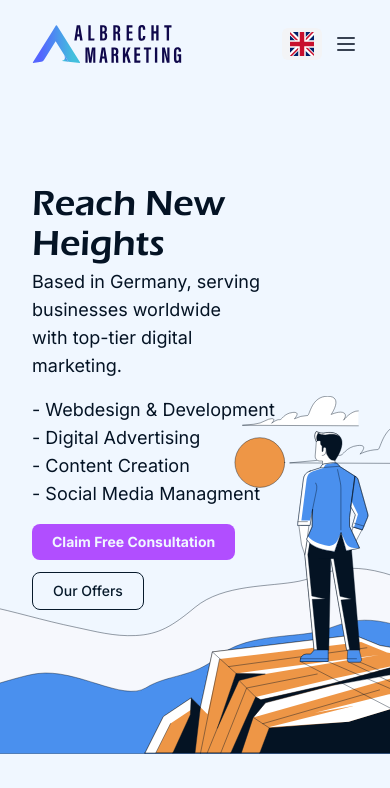
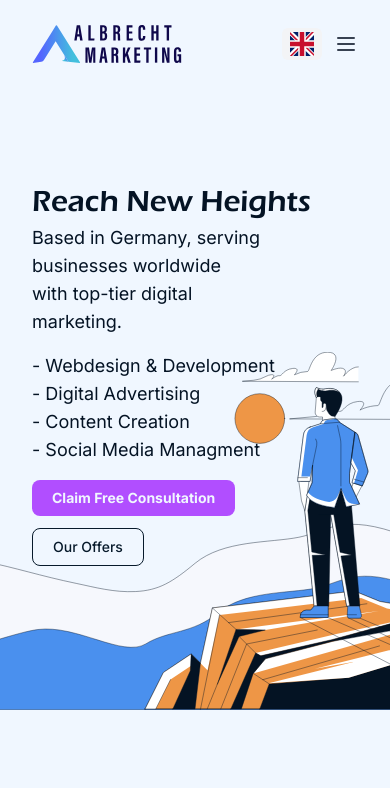
Before and after one commit to Ottttoooo/AlbrechtMarketing, a Next.js app: page /en in a window 390 px wide. Shown: the top 788 px of the page. Built offline with nearby package versions, Linux system fonts and the light colour scheme; a web font is replaced by a local one.

Commit message:
font size title

```diff
--- a/src/app/components/HomePageClient.tsx
+++ b/src/app/components/HomePageClient.tsx
@@ -140,7 +140,7 @@ export default function HomePageClient() {
           <div className="flex Hero-content w-full lg:w-2/3 items-center ">
             <div className="flex flex-col max-w-max mr-5">
               {/* Heading */}
-              <h1 className="mb-1 text-4xl sm:text-5xl font-eras_itc_demi">
+              <h1 className="mb-1 text-3xl sm:text-5xl font-eras_itc_demi">
                 {heroHeading}
               </h1>
 
```
